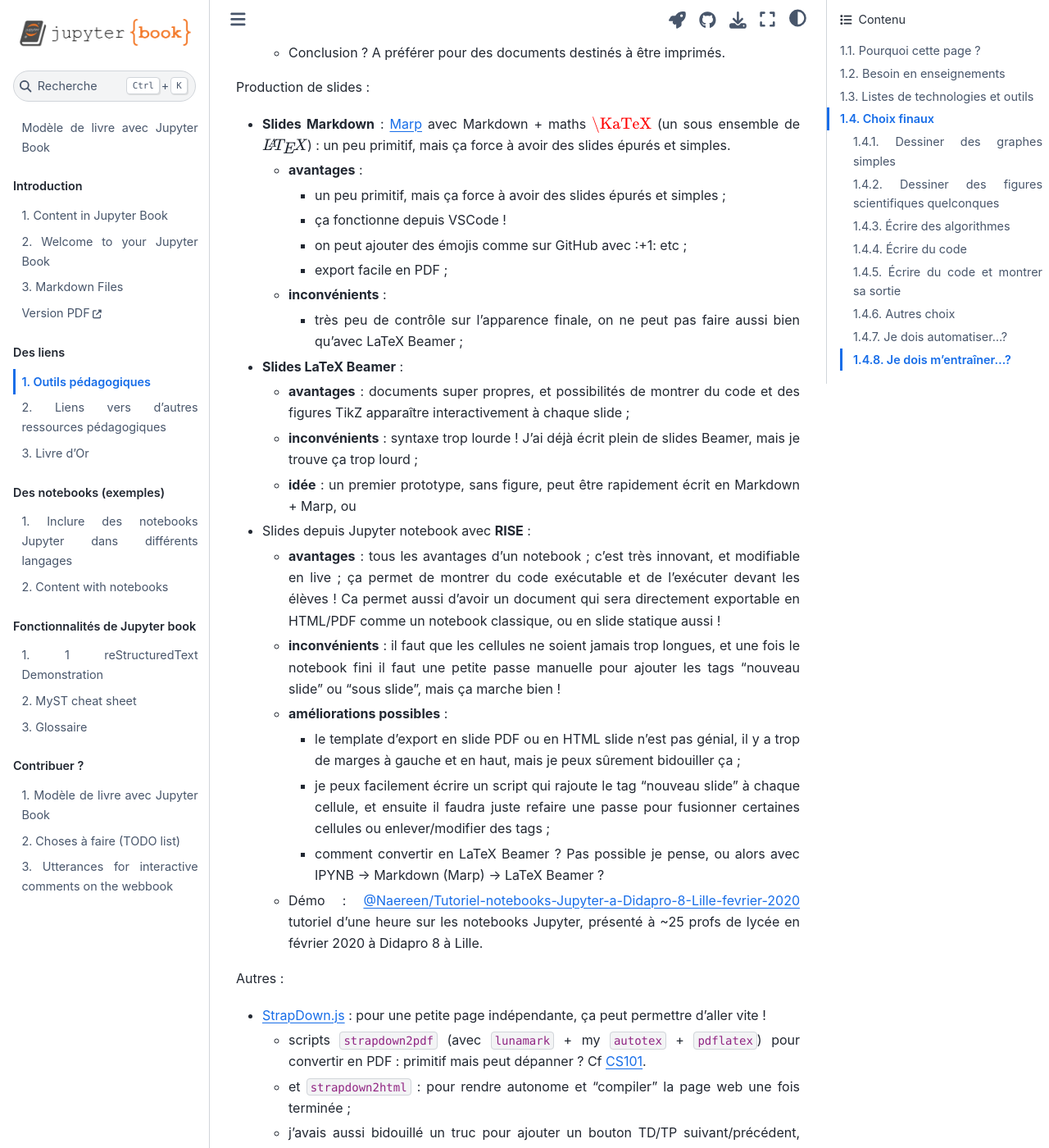
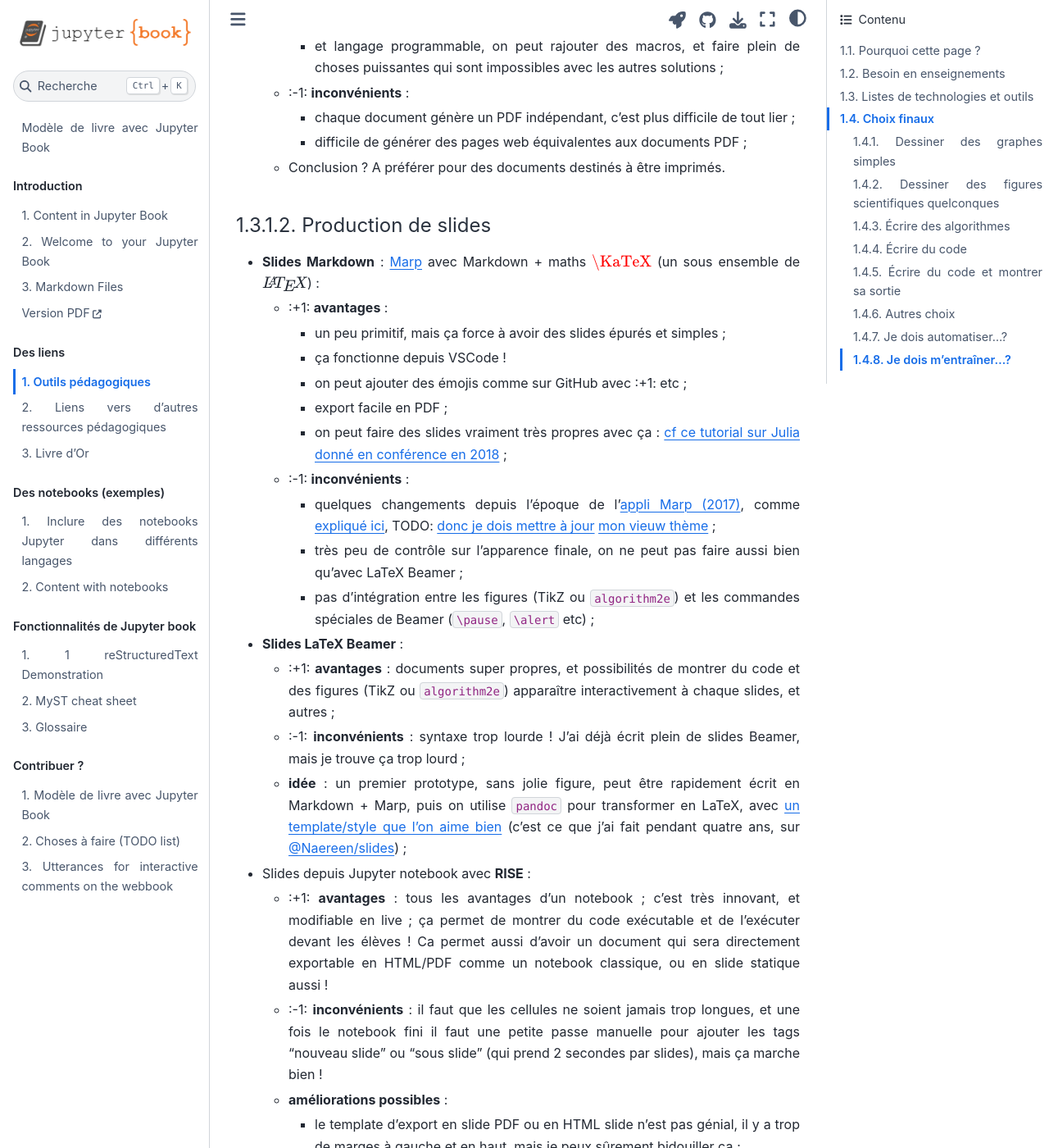
Before and after one commit to vincentxavier/Modele-de-livre-avec-Jupyter-Book, a Jupyter Book: the page built from Outils-pedagogiques.md, in a window 1280 px wide and 1400 px high, scrolled down 6367 px. Shown: the whole window at 82% size. Built offline with Jupyter Book 1.0.4 settings and Sphinx 7.4.7 and the Sphinx Book theme 1.1.4, drawn with Linux system fonts in a browser that asks for light colours; pages that are not in the unit, such as notebooks, are missing from menus; some of the changed text lies outside the part shown.

Commit message:
Add links

```diff
--- a/Outils-pedagogiques.md
+++ b/Outils-pedagogiques.md
@@ -159,10 +159,10 @@
   - notamment les applis mobiles pour OCaml, Python et C ? Cf [apk.fr.html](https://perso.crans.org/besson/apk.fr.html) sur mon site ;
 
 - **Éditeur et interprète/compilateur en ligne** ? Pour pouvoir travailler depuis un simple navigateur web, sans rien avoir à installer :
-  - **OCaml** : [TryOcaml](https://try.ocamlpro.com/), et [OCaml](https://perso.crans.org/besson/ocaml.fr.html) sur mon site perso, et plus expérimentalement [Dominical](https://alpha.iodide.io/notebooks/1627/) () ;
-  - **Python** : [PythonTutor.com](http://pythontutor.com/), et [Python 2](https://perso.crans.org/besson/python.html) sur mon site perso ;
-  - **Tout langage** : [REPL.it](https://repl.it/) (dont [le C](https://repl.it/languages/c)), [myCompiler.io](https://www.mycompiler.io/) (dont [le C](https://www.mycompiler.io/new/c)) ;
-  - **Jupyter notebook** : [Google Colab](https://colab.research.google.com/) (cf [mes notebooks](https://colab.research.google.com/github/Naereen/notebooks/blob/master/)) et [Binder](https://mybinder.org/) (cf [mes notebooks](https://mybinder.org/v2/gh/Naereen/notebooks/)), et [Basthon](https://notebook.basthon.fr/) ;
+  - **OCaml** : [TryOcaml](https://try.ocamlpro.com/) ou [BetterOCaml](https://betterocaml.ml/) (et plus expérimentalement [Dominical](https://alpha.iodide.io/notebooks/1627/) et [OCaml](https://perso.crans.org/besson/ocaml.fr.html) sur mon site perso) ;
+  - **Python** : [PythonTutor.com](http://pythontutor.com/) est incroyable pour les visualisations qu'il propose, mais de façon plus légère il y a aussi un [terminal Python 2](https://perso.crans.org/besson/python.html) sur mon site perso ;
+  - **Jupyter notebook** : [Google Colab](https://colab.research.google.com/) (sans connexion, cf [mes notebooks](https://colab.research.google.com/github/Naereen/notebooks/blob/master/)), [Binder](https://mybinder.org/) (sans connexion, cf [mes notebooks](https://mybinder.org/v2/gh/Naereen/notebooks/)) et [DeepNote](https://deepnote.com/) (demande un compte, cf [un de mes notebooks](https://deepnote.com/launch?template=python_3.6&url=https%3A%2F%2Fgithub.com%2FNaereen%2Fnotebooks%2Fblob%2Fmaster%2FPy_Pi_Day_2017.ipynb)), et [Basthon](https://notebook.basthon.fr/) ;
+  - **Tout langage** : [REPL.it](https://repl.it/) (dont [le C](https://repl.it/languages/c)), ou [myCompiler.io](https://www.mycompiler.io/) (dont [le C](https://www.mycompiler.io/new/c)) ;
   - **SQL** : [SQLite-Online](https://github.com/jacques56100/NSI-SqliteOnline) comme sur [ce site d'un cours de NSI terminale](http://nsi.colbert.bzh/sql/) : TODO: faire pareil et héberger localement ? [Il en plein existe d'autres](https://duckduckgo.com/?t=canonical&q=sqlite+online+editor&ia=web) mais pas en français je pense.
 
 - **Prise de note collaborative en ligne** ?
@@ -170,11 +170,13 @@
   - [Etherpad](http://etherpad.org/) et [pad.crans.org](https://pad.crans.org/) si besoin ;
   - [OverLeaf](https://www.overleaf.com/) pour des notes en LaTeX (cf [ShareLaTeX.irisa.fr](https://sharelatex.irisa.fr/)) ;
 
-- **Recommandation de style de programmation** (*styleguide*) : faire une liste de styleguides pour chaque langage :
+- **Recommandation de style de programmation** (*styleguide*) : faire une liste de style-guides pour chaque langage enseigné (et s'y tenir !) :
   - **OCaml** : [*CIS 120 OCaml Style Guide*](https://www.seas.upenn.edu/~cis120/20fa/ocaml_style/) à l'[Université de Pennsylvanie](https://www.upenn.edu/) TODO: traduire ;
   - **C** : TODO: en trouver un bon, TODO: traduire ;
   - **Python** : TODO: en trouver un bon, TODO: traduire ;
   - **Makefile** : TODO: en trouver un bon, TODO: traduire ;
+  - Si besoin, [cette liste maintenu par Google](https://google.github.io/styleguide/) est utile ;
+  - TODO: Aussi parler de linter/formateur automatiques ?
 
 ----
 
@@ -186,7 +188,7 @@
 
 ### Ce que je maîtrise bien
 
-Production de documents :
+#### Production de documents
 
 - **Markdown** : je connais très bien [le langage de base](https://daringfireball.net/projects/markdown/), et les extensions [GitHub Flavored Markdown](https://guides.github.com/features/mastering-markdown/).
   - Convertir un seul petit fichier (HTML, PDF) : `pandoc` est parfait ;
@@ -194,40 +196,43 @@
   - Imprimable : [cheat-sheet](https://www.markdownguide.org/cheat-sheet), [cheat-sheet2](https://guides.github.com/pdfs/markdown-cheatsheet-online.pdf).
 
 - **Documents LaTeX** : je maîtrise bien, mais ça prend du temps de retrouver des bons automatismes.
-  - **avantages** :
+  - :+1: **avantages** :
     - documents super propres ;
     - et langage programmable, on peut rajouter des macros, et faire plein de choses puissantes qui sont impossibles avec les autres solutions ;
-  - **inconvénients** :
+  - :-1: **inconvénients** :
     - chaque document génère un PDF indépendant, c'est plus difficile de tout lier ;
     - difficile de générer des pages web équivalentes aux documents PDF ;
   - Conclusion ? A préférer pour des documents destinés à être imprimés.
 
-Production de slides :
+#### Production de slides
 
-- **Slides Markdown** : [Marp](https://marp.app/) avec Markdown + maths $\KaTeX$ (un sous ensemble de $\LaTeX$) : un peu primitif, mais ça force à avoir des slides épurés et simples.
-  - **avantages** :
+- **Slides Markdown** : [Marp](https://marp.app/) avec Markdown + maths $\KaTeX$ (un sous ensemble de $\LaTeX$) :
+  - :+1: **avantages** :
     - un peu primitif, mais ça force à avoir des slides épurés et simples ;
     - ça fonctionne depuis VSCode !
     - on peut ajouter des émojis comme sur GitHub avec :+1: etc ;
     - export facile en PDF ;
-  - **inconvénients** :
+    - on peut faire des slides vraiment très propres avec ça : [cf ce tutorial sur Julia donné en conférence en 2018](https://hal.archives-ouvertes.fr/cel-01830248/document) ;
+  - :-1: **inconvénients** :
+    - quelques changements depuis l'époque de l'[appli Marp (2017)](https://yhatt.github.io/marp/), comme [expliqué ici](https://marp.app/blog/the-story-of-marp-next#migration-plan), TODO: [donc je dois mettre à jour](https://github.com/Naereen/slides/issues/29) [mon vieuw thème](https://github.com/Naereen/slides/blob/master/common/marp-naereen.css) ;
     - très peu de contrôle sur l'apparence finale, on ne peut pas faire aussi bien qu'avec LaTeX Beamer ;
+    - pas d'intégration entre les figures (TikZ ou `algorithm2e`) et les commandes spéciales de Beamer (`\pause`, `\alert` etc) ;
 
 - **Slides LaTeX Beamer** :
-  - **avantages** : documents super propres, et possibilités de montrer du code et des figures TikZ apparaître interactivement à chaque slide ;
-  - **inconvénients** : syntaxe trop lourde ! J'ai déjà écrit plein de slides Beamer, mais je trouve ça trop lourd ;
-  - **idée** : un premier prototype, sans figure, peut être rapidement écrit en Markdown + Marp, ou
+  - :+1: **avantages** : documents super propres, et possibilités de montrer du code et des figures (TikZ ou `algorithm2e`) apparaître interactivement à chaque slides, et autres ;
+  - :-1: **inconvénients** : syntaxe trop lourde ! J'ai déjà écrit plein de slides Beamer, mais je trouve ça trop lourd ;
+  - **idée** : un premier prototype, sans jolie figure, peut être rapidement écrit en Markdown + Marp, puis on utilise `pandoc` pour transformer en LaTeX, avec [un template/style que l'on aime bien](https://github.com/Naereen/slides/blob/master/my.beamer) (c'est ce que j'ai fait pendant quatre ans, sur [@Naereen/slides](https://github.com/Naereen/slides/)) ;
 
 - Slides depuis Jupyter notebook avec **RISE** :
-  - **avantages** : tous les avantages d'un notebook ; c'est très innovant, et modifiable en live ; ça permet de montrer du code exécutable et de l'exécuter devant les élèves ! Ca permet aussi d'avoir un document qui sera directement exportable en HTML/PDF comme un notebook classique, ou en slide statique aussi !
-  - **inconvénients** : il faut que les cellules ne soient jamais trop longues, et une fois le notebook fini il faut une petite passe manuelle pour ajouter les tags "nouveau slide" ou "sous slide", mais ça marche bien !
+  - :+1: **avantages** : tous les avantages d'un notebook ; c'est très innovant, et modifiable en live ; ça permet de montrer du code exécutable et de l'exécuter devant les élèves ! Ca permet aussi d'avoir un document qui sera directement exportable en HTML/PDF comme un notebook classique, ou en slide statique aussi !
+  - :-1: **inconvénients** : il faut que les cellules ne soient jamais trop longues, et une fois le notebook fini il faut une petite passe manuelle pour ajouter les tags "nouveau slide" ou "sous slide" (qui prend 2 secondes par slides), mais ça marche bien !
   - **améliorations possibles** :
     - le template d'export en slide PDF ou en HTML slide n'est pas génial, il y a trop de marges à gauche et en haut, mais je peux sûrement bidouiller ça ;
     - je peux facilement écrire un script qui rajoute le tag "nouveau slide" à chaque cellule, et ensuite il faudra juste refaire une passe pour fusionner certaines cellules ou enlever/modifier des tags ;
     - comment convertir en LaTeX Beamer ? Pas possible je pense, ou alors avec IPYNB -> Markdown (Marp) -> LaTeX Beamer ?
   - Démo : [@Naereen/Tutoriel-notebooks-Jupyter-a-Didapro-8-Lille-fevrier-2020](https://github.com/Naereen/Tutoriel-notebooks-Jupyter-a-Didapro-8-Lille-fevrier-2020) tutoriel d'une heure sur les notebooks Jupyter, présenté à ~25 profs de lycée en février 2020 à Didapro 8 à Lille.
 
-Autres :
+#### Autres
 
 - [StrapDown.js](https://naereen.github.io/StrapDown.js/) : pour une petite page indépendante, ça peut permettre d'aller vite !
   - scripts `strapdown2pdf` (avec `lunamark` + my `autotex` + `pdflatex`) pour convertir en PDF : primitif mais peut dépanner ? Cf [CS101](https://perso.crans.org/besson/cs1010).
@@ -238,7 +243,10 @@
 ### Ce que je connais un peu
 
 - **pandoc** :
-  - slides Markdown (Marp) -> LaTeX -> PDF possible (cf [@Naereen/slides](https://github.com/Naereen/slides/))
+  - [Documentation](https://pandoc.org)
+  - slides Markdown (Marp) -> LaTeX -> PDF possible (cf [@Naereen/slides](https://github.com/Naereen/slides/)) ;
+  - fichier Markdown -> LaTeX -> possible ;
+  - en fait, `jupyter-nbconvert --to latex/pdf` utilise pandoc, donc on peut changer le template aussi !
 
 - **BibTeX** :
   - utilisable depuis LaTeX, et Sphinx et Jupyter book ;
@@ -266,7 +274,7 @@
 
 1. *Tout en LaTeX* intelligemment : avec des templates de nouveaux documents, un jeu de macro super costaux, et un script pour transformer des slides en `article` (comme faisait [Serge Haddad](http://www.lsv.fr/~haddad/) notamment pour son cours [ALGO2](http://www.lsv.fr/~haddad/coursalgorithmique.pdf)) ;
 
-2. Avec `org-mode` : je sais que c'est balèze, mais pas tellement mieux que d'autres trucs, si ? [Luc Pélissier](http://lacl.fr/~lpellissier/) et [Martin Quinson](http://people.irisa.fr/Martin.Quinson/) rédigent avec `org-mode` ;
+2. Avec `org-mode` : je sais que c'est balèze, mais pas tellement mieux que d'autres trucs, si ? [Certains arguments en faveur de `ord-mode` sont solides](https://karl-voit.at/2017/09/23/orgmode-as-markup-only/), et par exemple [Luc Pélissier](http://lacl.fr/~lpellissier/) et [Martin Quinson](http://people.irisa.fr/Martin.Quinson/) rédigent avec `org-mode` ;
 
 3. Autres idées ?
 
```
Also changed, not shown: 1 other file.
